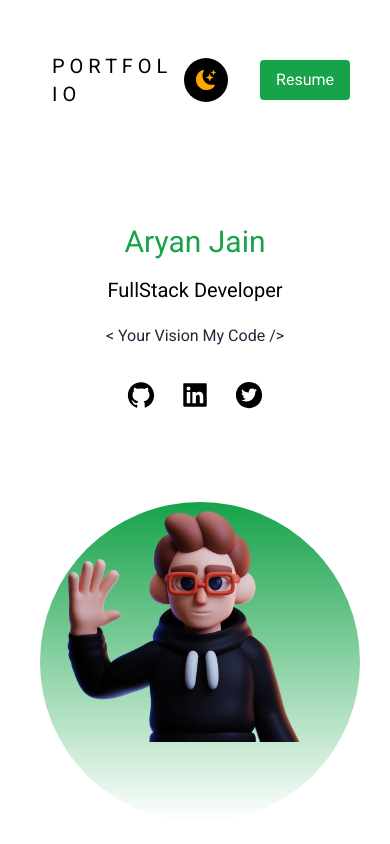
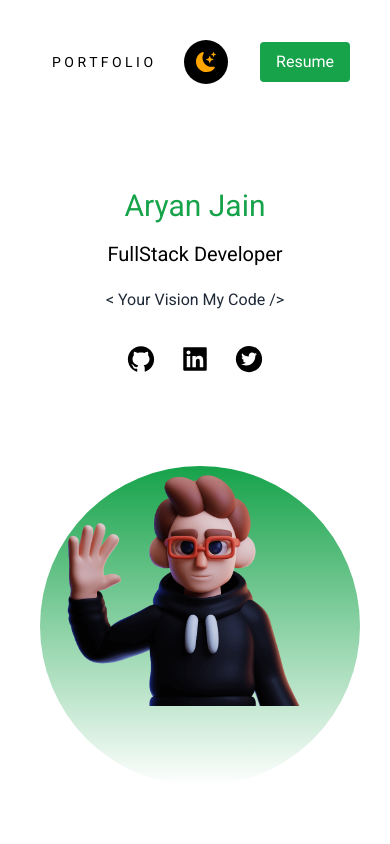
Before and after one commit to aryanofficialjain/Portfolio, a React (Vite) app: page / in a window 390 px wide. Shown: the top 844 px of the page. Built offline with nearby package versions, Linux system fonts and the light colour scheme.

Commit message:
just doing some changes

```diff
--- a/src/App.jsx
+++ b/src/App.jsx
@@ -16,7 +16,8 @@ function App() {
       <main className='bg-white px-10 md:px-20 lg:px-40 dark:bg-black'>
         <section className='min-h-screen'>
           <nav className='py-10 mb-12 flex justify-between'>
-            <span className={ DarkMode ? 'text-white p-3 text-xl' : 'text-black p-3 text-xl '  } >P O R T F O L I O</span>
+            <span className={ DarkMode ? 'text-white p-3 text-sm md:text-xl ' : 'text-black p-3  text-sm md:text-xl '  } >P O R T F O L I O</span>
+
 
             <ul className='flex items-center gap-8'>
 
```
